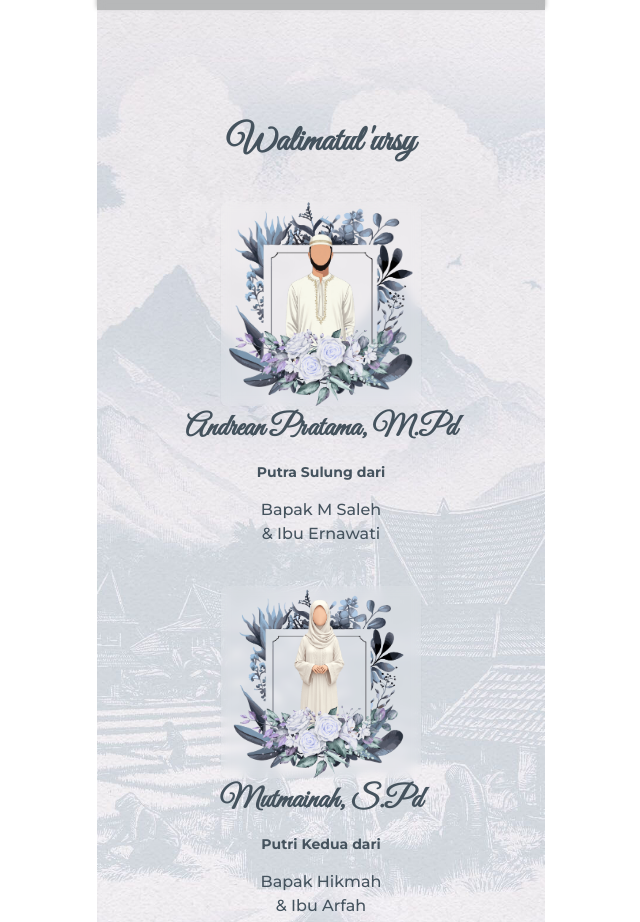
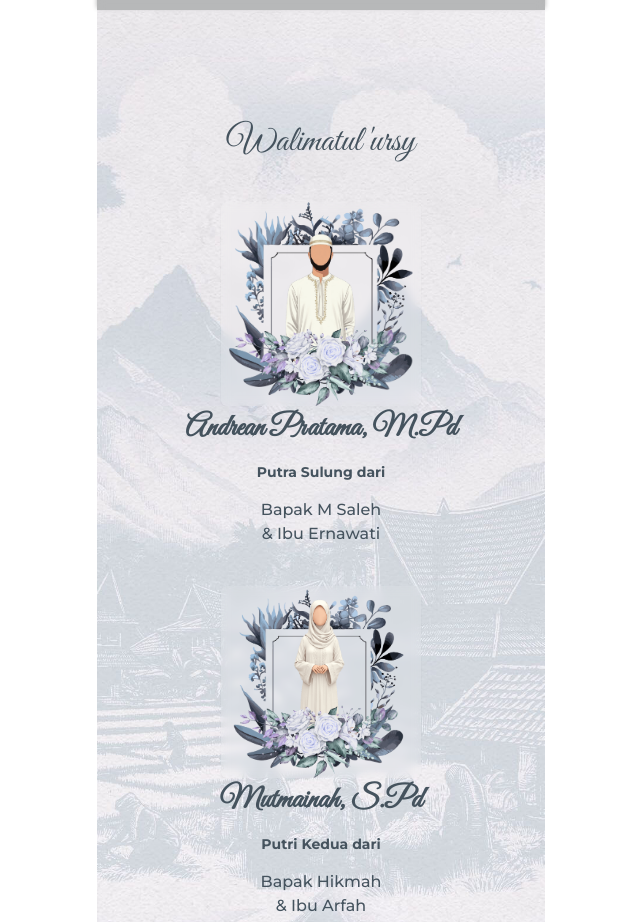
Before and after one commit to ProjectAhkdan/undangandigital, a Next.js app: page /Andrean-Mutmainah in a window 1280 px wide. Shown: the part 790-1712 px from the top of the page, without its empty margins (319-959 px from the left). Built offline with nearby package versions, Linux system fonts and the light colour scheme; grey boxes are pictures that could not be loaded; a web font is replaced by a local one.

Commit message:
Update SectionTwo.tsx

```diff
--- a/src/app/Andrean-Mutmainah/SectionTwo.tsx
+++ b/src/app/Andrean-Mutmainah/SectionTwo.tsx
@@ -19,7 +19,7 @@ const SectionTwo = ({ content }: Contents) => {
       />
 
       <div className="realtive z-10 flex flex-col pt-20 pb-20">
-          <h1 className="text-4xl font-bold font-greatvibes text-[#45535e]">
+          <h1 className="text-4xl font-normal font-greatvibes text-[#45535e]">
             Walimatul 'ursy
           </h1>
         <div className="pt-10 relative flex justify-center overflow-hidden">
```
